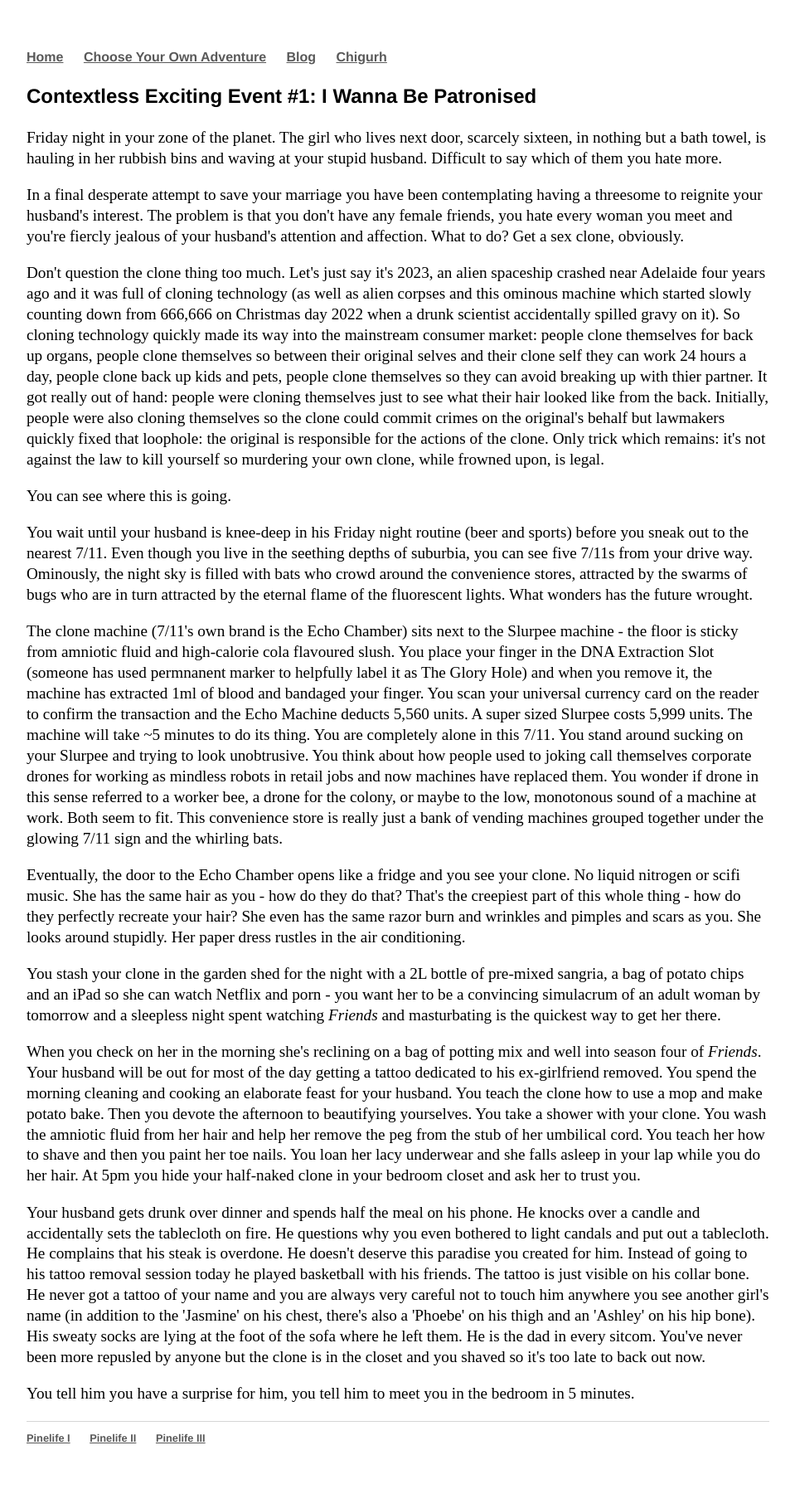
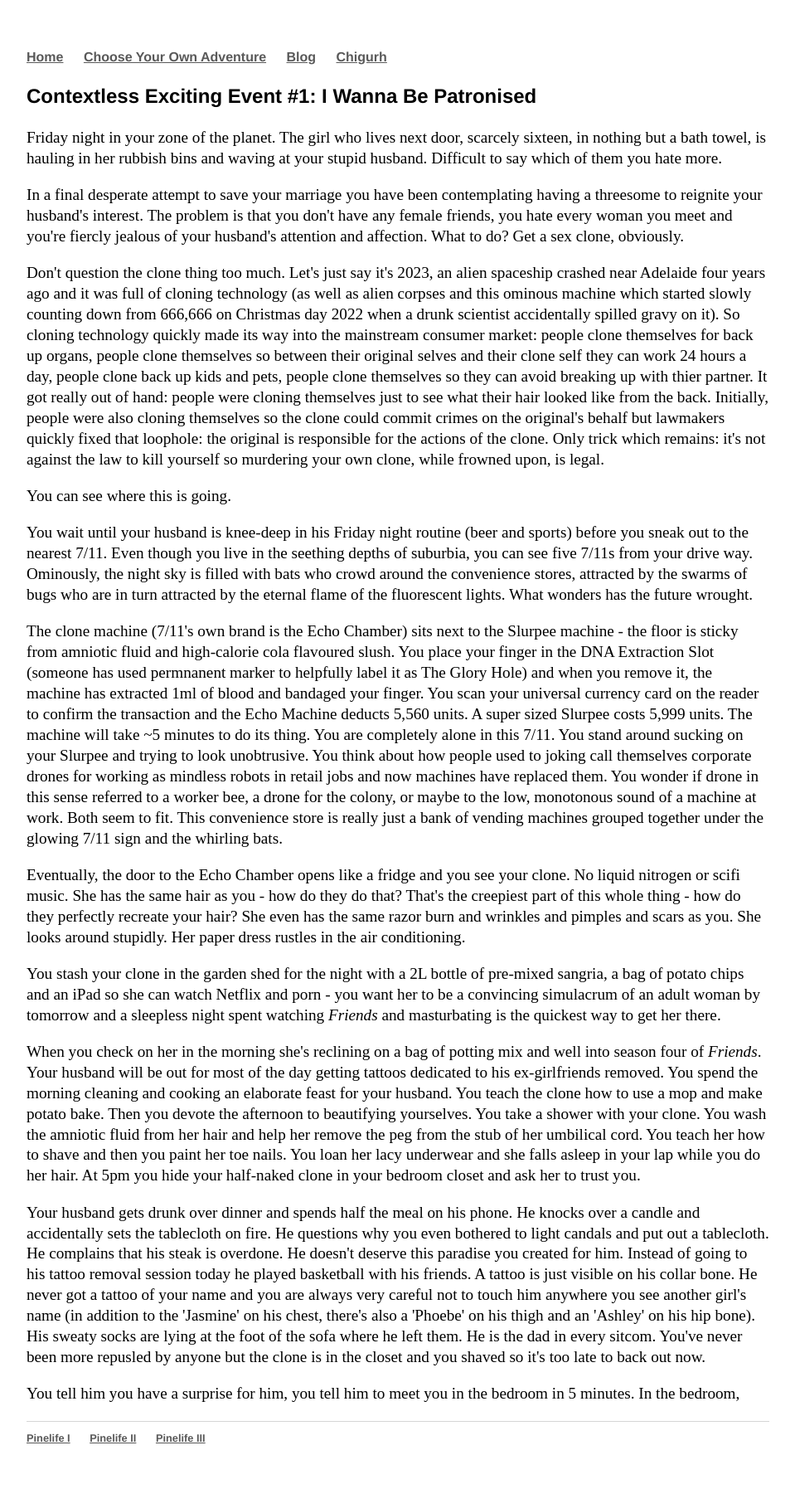
Before and after one commit to Pinelife/pinelife.github.io, a Jekyll site: the page built from Hellhole/excitingevent1.html, in a window 1280 px wide. Shown: the whole page at 83% size, without its empty margins (160-1119 px from the left). Built offline with Jekyll 4.4.1, drawn with Linux system fonts in a browser that asks for light colours.

Commit message:
Create excitingevent1.html

```diff
--- a/Hellhole/excitingevent1.html
+++ b/Hellhole/excitingevent1.html
@@ -51,7 +51,7 @@
 </p>
 <p>
   When you check on her in the morning she's reclining on a bag of potting mix and well into season four of <i>Friends</i>. Your husband will be out
-  for most of the day getting a tattoo dedicated to his ex-girlfriend removed. You spend the morning cleaning and cooking an elaborate feast for your husband. You teach the clone how
+  for most of the day getting tattoos dedicated to his ex-girlfriends removed. You spend the morning cleaning and cooking an elaborate feast for your husband. You teach the clone how
   to use a mop and make potato bake. Then you devote the afternoon to beautifying yourselves. You take a shower with your clone. You wash the
   amniotic fluid from her hair and help her remove the peg from the stub of her umbilical cord. You teach her how to shave and then you paint her toe nails.
   You loan her lacy underwear and she falls asleep in your lap while you do her hair. At 5pm you hide your half-naked clone in your bedroom closet and ask her to trust you.
@@ -59,12 +59,12 @@
 <p>
   Your husband gets drunk over dinner and spends half the meal on his phone. He knocks over a candle and accidentally sets the tablecloth on fire. He questions why you
   even bothered to light candals and put out a tablecloth. He complains that his steak is overdone. He doesn't
-  deserve this paradise you created for him. Instead of going to his tattoo removal session today he played basketball with his friends. The tattoo is just visible on his collar bone.
+  deserve this paradise you created for him. Instead of going to his tattoo removal session today he played basketball with his friends. A tattoo is just visible on his collar bone.
   He never got a tattoo of your name and you are always very careful not to touch him anywhere you see another girl's name (in addition to the
   'Jasmine' on his chest, there's also a 'Phoebe' on his thigh and an 'Ashley' on his hip bone). His sweaty socks are lying at the foot
   of the sofa where he left them. He is the dad in every sitcom. You've never been more repusled by anyone
   but the clone is in the closet and you shaved so it's too late to back out now.
 </p>
 <p>
-You tell him you have a surprise for him, you tell him to meet you in the bedroom in 5 minutes.
+You tell him you have a surprise for him, you tell him to meet you in the bedroom in 5 minutes. In the bedroom,
 </p>
```
